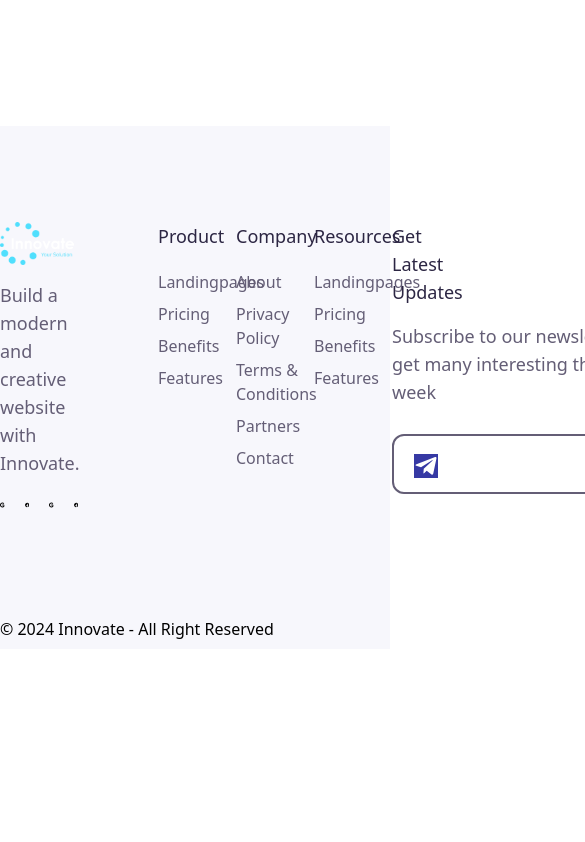
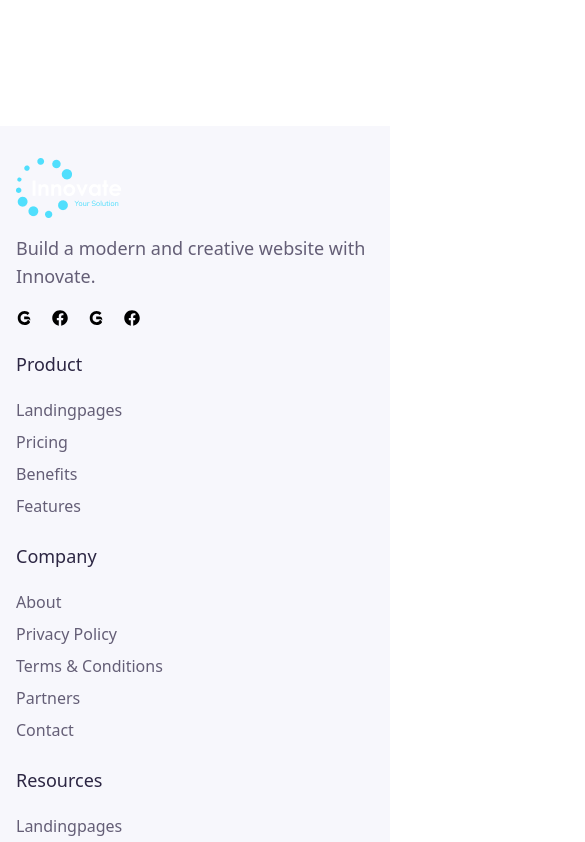
Before and after one commit to RezaualHossenSunny/innovateReact, a React (Vite) app: page / in a window 390 px wide. Shown: the part 9162-10004 px from the top of the page, 585 px wide, since content can reach past the window. Before the commit the page ends 9811 px from the top, so only its background shows below. Built offline with nearby package versions, Linux system fonts and the light colour scheme; a web font is replaced by a local one.

Commit message:
fotther responcive

```diff
--- a/src/Component/Footer.jsx
+++ b/src/Component/Footer.jsx
@@ -6,10 +6,15 @@ import { FaTelegramPlane } from "react-icons/fa";
 const Footer = () => {
   return (
     <div className='bg-[#F7F7FC] mt-24'>
-        <div className='max-w-container mx-auto py-24  '>
-            <div className='flex justify-between'>
+        <div className='max-w-container mx-auto  py-4 md:py-24  '>
+            {/* content */}
 
-                <div className='w-1/5'>
+
+            <div className=' md:flex justify-between p-4 md:p-0 '>
+
+                {/* 1st content */}
+
+                <div className=' w-full md:w-1/5'>
 
                 <img src={logo}/>
                 <p className='text-lg font-chirvo text-gray mt-4 font-normal'>Build a modern and creative website with Innovate.</p>
@@ -27,8 +32,8 @@ const Footer = () => {
                 </div>
 
 
-
-                <div className='w-1/5 ml-20'>
+                   {/* 2nd content */}
+                <div className=' w-full md:w-1/5  mt-6 md:mt-0  ml-0 md:ml-20'>
                  <h1 className='text-lg font-chirvo font-medium text-second'>Product</h1>
 
                  <p className='mt-5 text-gray'>Landingpages</p>
@@ -38,8 +43,8 @@ const Footer = () => {
                 </div>
 
 
-
-                <div className='w-1/5 '>
+  {/* 3rd  content */}
+                <div className=' w-full md:w-1/5 mt-6 md:mt-0  '>
                  <h1 className='text-lg font-chirvo font-medium text-second'>Company</h1>
 
                  <p className='mt-5 text-gray'>About</p>
@@ -49,8 +54,8 @@ const Footer = () => {
                  <p className='mt-2 text-gray'>Contact</p>
                 </div>
 
-
-                <div className='w-1/5'>
+  {/* 4th content */}
+                <div className='w-full md:w-1/5 mt-6 md:mt-0'>
                  <h1 className='text-lg font-chirvo font-medium text-second'>Resources</h1>
 
                  <p className='mt-5 text-gray'>Landingpages</p>
@@ -59,14 +64,17 @@ const Footer = () => {
                  <p className='mt-2 text-gray'>Features</p>
                 </div>
 
-                 <div className='w-1/5 '>
+
+                  {/* 5th content */}
+
+                 <div className='w-full md:w-1/5 mt-6 md:mt-0 '>
                  <h1 className='text-lg font-chirvo font-medium text-second'>Get Latest Updates</h1>
 
                  <p className='text-lg font-chirvo text-gray mt-4 font-normal w-[285px]'>Subscribe to our newsletter and get many interesting things every week</p>
 
                  <div className='mt-7 relative'>
                     <input className='w-[269px]  py-4 px-4 border-gray rounded-xl border-2 outline-0'/>
-                    <FaTelegramPlane  className='absolute  top-5 right-8 text-white bg-blue text-2xl '/>
+                    <FaTelegramPlane  className='absolute  top-5  right-16 md:right-8 text-white bg-blue text-2xl '/>
 
                  </div>
 
```
